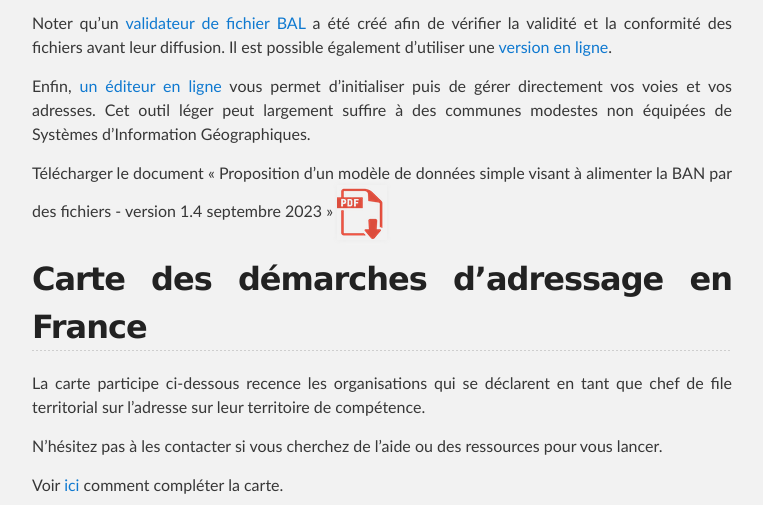
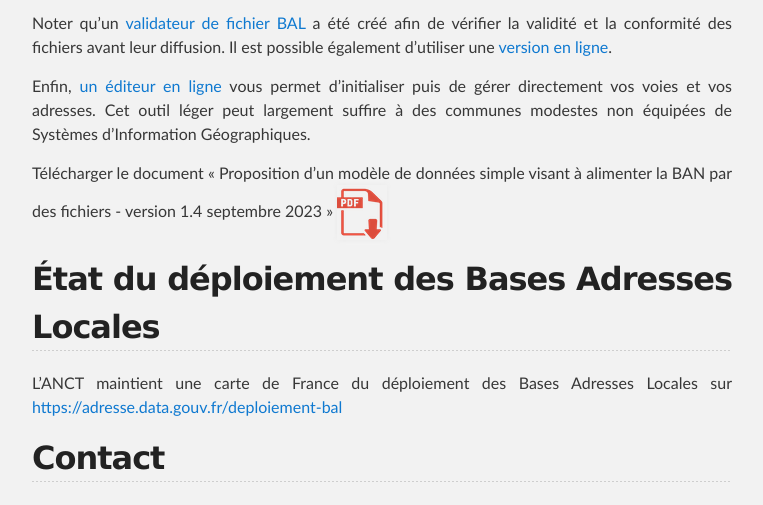
Before and after one commit to aitf-sig-topo/voies-adresses, a Jekyll site: the page built from docs/index.md, in a window 1280 px wide and 1400 px high, scrolled down 1530 px. Shown: the top 505 px of the window, without its empty margins (258-1021 px from the left). Built offline with Jekyll 4.4.1, drawn with Linux system fonts in a browser that asks for light colours; our own code applies the rules of GitHub Pages for plain Markdown files; some of the changed text lies outside the part shown.

Commit message:
Suppression de la carte des démarches d'adressage

```diff
--- a/docs/index.md
+++ b/docs/index.md
@@ -41,19 +41,10 @@
 [![](files/application-pdf.png)](files/AITF_SIG_Topo_Format_Base_Adresse_Locale_v1.4.pdf)
 
 
-## <a name="carte-demarche-adressage"></a> Carte des démarches d'adressage en France
 
-La carte participe ci-dessous recence les organisations qui se déclarent en tant que chef de file territorial sur l'adresse sur leur territoire de compétence.
+## <a name="carte-deploiement"></a> État du déploiement des Bases Adresses Locales
 
-N'hésitez pas à les contacter si vous cherchez de l'aide ou des ressources pour vous lancer.
-
-Voir [ici](completer_carte_adressage.html) comment compléter la carte.
-
-
-<iframe width="100%" height="500px" frameborder="0" allowfullscreen src="//umap.openstreetmap.fr/fr/map/carte-des-demarches-dadressage-en-france_261912?scaleControl=false&miniMap=false&scrollWheelZoom=false&zoomControl=true&allowEdit=false&moreControl=true&searchControl=null&tilelayersControl=null&embedControl=null&datalayersControl=true&onLoadPanel=undefined&captionBar=false"></iframe><p><a href="//umap.openstreetmap.fr/fr/map/carte-des-demarches-dadressage-en-france_261912">
-Voir en plein écran</a></p>
-
-Voir également la carte du déploiement des Bases Adresses Locales sur [https://adresse.data.gouv.fr/deploiement-bal](https://adresse.data.gouv.fr/deploiement-bal)
+L'ANCT maintient une carte de France du déploiement des Bases Adresses Locales sur [https://adresse.data.gouv.fr/deploiement-bal](https://adresse.data.gouv.fr/deploiement-bal)
 
 
 
@@ -76,6 +67,6 @@
 
 [https://aitf-sig-topo.github.io/voies-adresses/#format-bal](https://aitf-sig-topo.github.io/voies-adresses/#format-bal)
 
-[https://aitf-sig-topo.github.io/voies-adresses/#carte-demarche-adressage](https://aitf-sig-topo.github.io/voies-adresses/#carte-demarche-adressage)
+[https://aitf-sig-topo.github.io/voies-adresses/#carte-demarche-adressage](https://aitf-sig-topo.github.io/voies-adresses/#carte-deploiement)
 
 [https://aitf-sig-topo.github.io/voies-adresses/#contact](https://aitf-sig-topo.github.io/voies-adresses/#contact)
```
Also changed, not shown: 1 other file.
